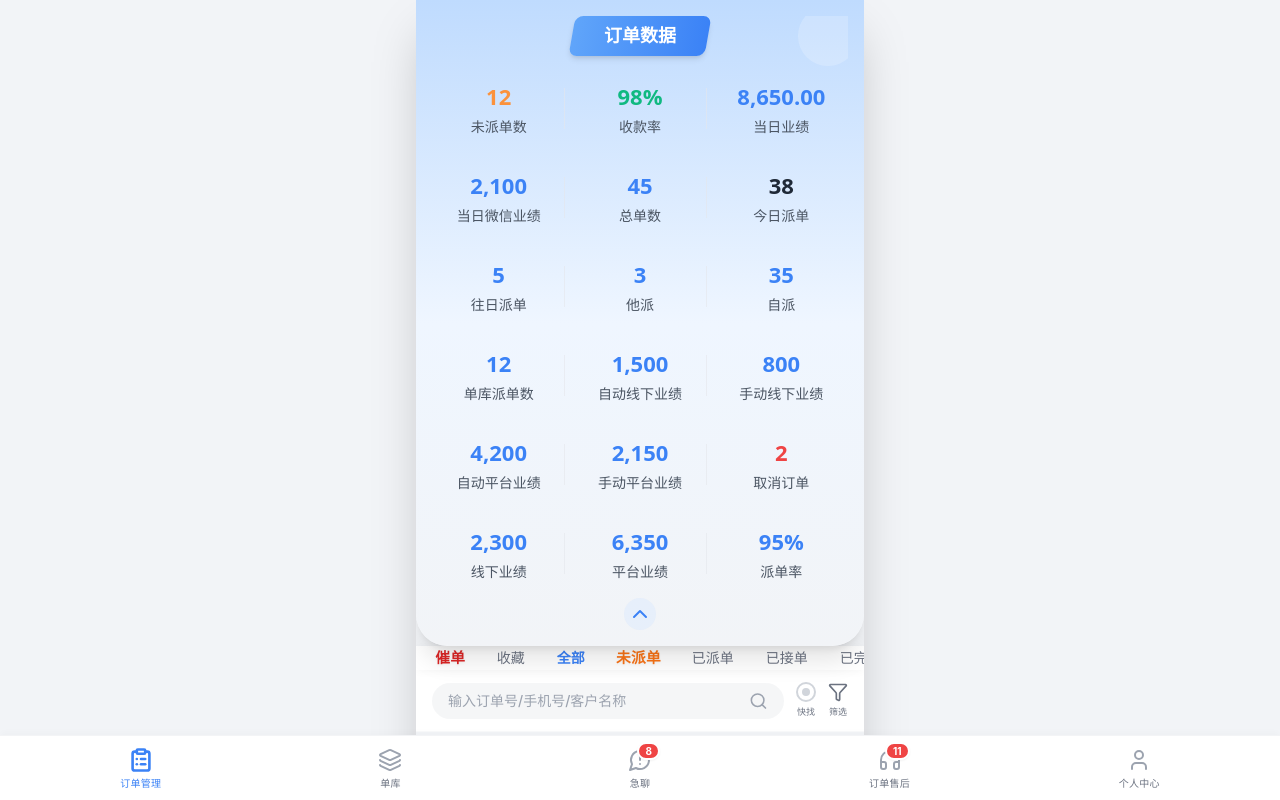
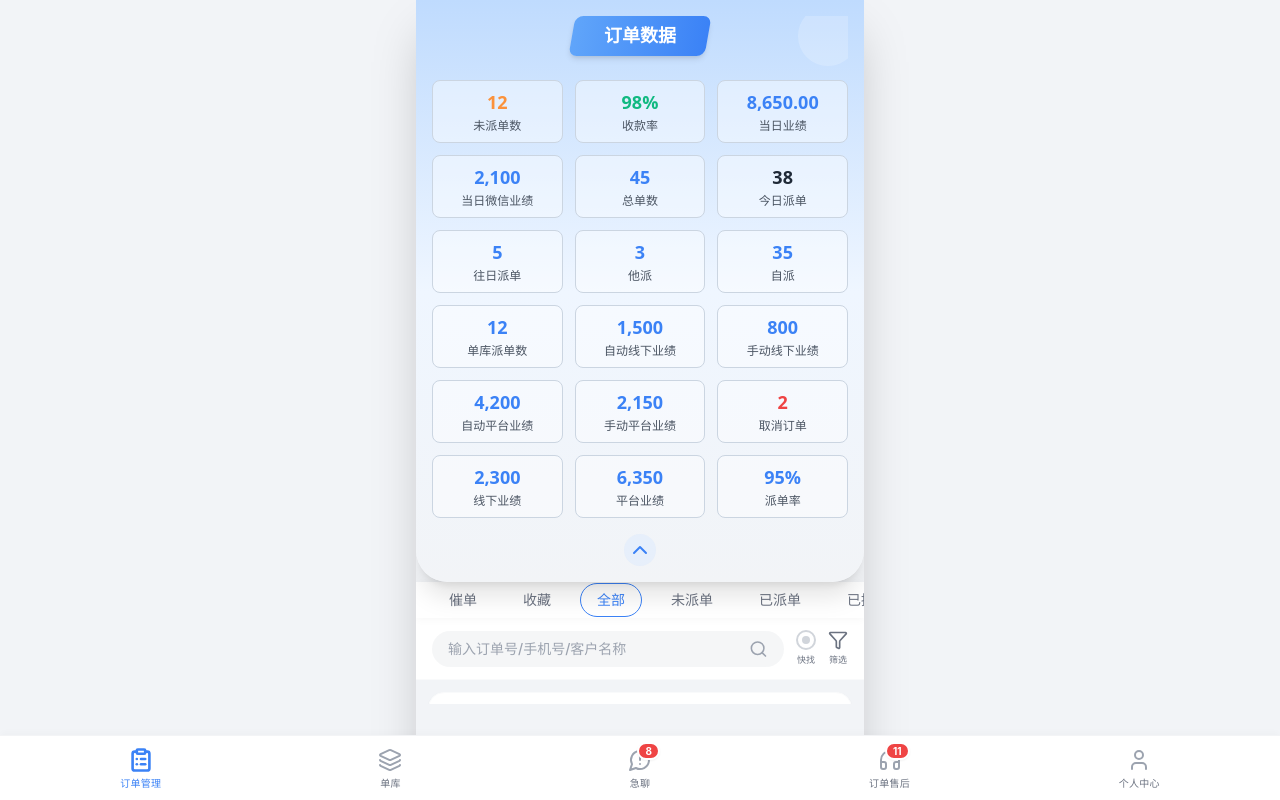
Before and after one commit to wtuavk-tech/paidanyuanAPP, a React (Vite) app: page / in a window 1280 px wide. Both pictures are taken after a click on the button "订单数据". Built offline with nearby package versions, Linux system fonts and the light colour scheme.

Commit message:
feat(OrderManagement): Add order status filters
Introduces a new filter configuration for order statuses on the Order Management page, allowing users to quickly filter orders by categories like '催单', '收藏', '未派单', and more.

```diff
--- a/pages/OrderManagement.tsx
+++ b/pages/OrderManagement.tsx
@@ -110,6 +110,19 @@ const OrderManagement: React.FC = () => {
     { label: '线下业绩', value: '2,300', color: 'text-blue-500' },
     { label: '平台业绩', value: '6,350', color: 'text-blue-500' },
     { label: '派单率', value: '95%', color: 'text-blue-500' },
+  ];
+
+  // Filter Configuration
+  const filterConfig = [
+    { label: '催单', color: 'text-red-600', border: 'border-red-600' },
+    { label: '收藏', color: 'text-amber-500', border: 'border-amber-500' },
+    { label: '全部', color: 'text-primary', border: 'border-primary' },
+    { label: '未派单', color: 'text-orange-500', border: 'border-orange-500' },
+    { label: '已派单', color: 'text-primary', border: 'border-primary' },
+    { label: '已接单', color: 'text-primary', border: 'border-primary' },
+    { label: '已完成', color: 'text-primary', border: 'border-primary' },
+    { label: '报错', color: 'text-red-500', border: 'border-red-500' },
+    { label: '作废', color: 'text-gray-400', border: 'border-gray-400' },
   ];
 
   const handleQuickSearch = () => {
@@ -278,15 +291,11 @@ const OrderManagement: React.FC = () => {
             </div>
 
             {/* Grid */}
-            <div className="grid grid-cols-3 gap-y-8 gap-x-2 text-center mb-4">
+            <div className="grid grid-cols-3 gap-3 text-center mb-4">
                 {statsData.map((item, index) => (
-                    <div key={index} className="flex flex-col items-center relative group">
-                        <div className={`text-[22px] font-bold ${item.color} mb-1 font-sans`}>{item.value}</div>
-                        <div className="text-gray-600 text-sm">{item.label}</div>
-                        {/* Vertical Dividers */}
-                        {(index + 1) % 3 !== 0 && (
-                            <div className="absolute right-0 top-2 bottom-2 w-px bg-gray-200/60"></div>
-                        )}
+                    <div key={index} className="flex flex-col items-center justify-center py-2 px-1 rounded-lg border border-[#cbd5e1] bg-white/40">
+                        <div className={`text-[18px] font-bold ${item.color} mb-0.5 font-sans break-all`}>{item.value}</div>
+                        <div className="text-gray-600 text-xs">{item.label}</div>
                     </div>
                 ))}
             </div>
@@ -341,33 +350,22 @@ const OrderManagement: React.FC = () => {
       )}
 
       {/* Filter Tabs - Optimized for Scrolling & Visuals */}
-      <div className="w-full flex flex-nowrap items-center px-4 py-3 bg-white z-20 shadow-[0_2px_8px_rgba(0,0,0,0.03)] overflow-x-auto no-scrollbar gap-6 touch-pan-x">
-        {['催单', '收藏', '全部', '未派单', '已派单', '已接单', '已完成', '报错', '作废'].map((filter) => {
-            const isActive = activeFilter === filter;
-            // Base styles
-            let btnClass = "text-sm whitespace-nowrap flex-shrink-0 transition-all duration-300 px-1 py-1 relative select-none ";
-
-            // Conditional Styles
-            if (isActive) {
-                btnClass += "text-primary font-bold";
-            } else if (filter === '催单') {
-                btnClass += "text-red-600 font-black drop-shadow-sm scale-105 tracking-wide"; // Red, Extra Bold, Shadow
-            } else if (filter === '未派单') {
-                btnClass += "text-orange-500 font-black drop-shadow-sm scale-105 tracking-wide"; // Orange, Extra Bold, Shadow
-            } else {
-                btnClass += "text-gray-500 font-medium hover:text-gray-700";
-            }
-
+      <div className="w-full flex flex-nowrap items-center px-4 py-3 bg-white z-20 shadow-[0_2px_8px_rgba(0,0,0,0.03)] overflow-x-auto no-scrollbar gap-3 touch-pan-x">
+        {filterConfig.map((filter) => {
+            const isActive = activeFilter === filter.label;
             return (
               <button
-                key={filter}
-                onClick={() => setActiveFilter(filter)}
-                className={btnClass}
+                key={filter.label}
+                onClick={() => setActiveFilter(filter.label)}
+                className={`
+                    px-4 py-1.5 rounded-full text-sm font-medium whitespace-nowrap flex-shrink-0 transition-all duration-200 border
+                    ${isActive
+                        ? `${filter.color} ${filter.border} font-bold bg-transparent`
+                        : 'text-gray-500 border-transparent hover:text-gray-700'
+                    }
+                `}
               >
-                {filter}
-                {isActive && (
-                  <div className="absolute -bottom-2 left-1/2 transform -translate-x-1/2 w-4 h-1 bg-primary rounded-t-full shadow-sm"></div>
-                )}
+                {filter.label}
               </button>
             );
         })}
```
